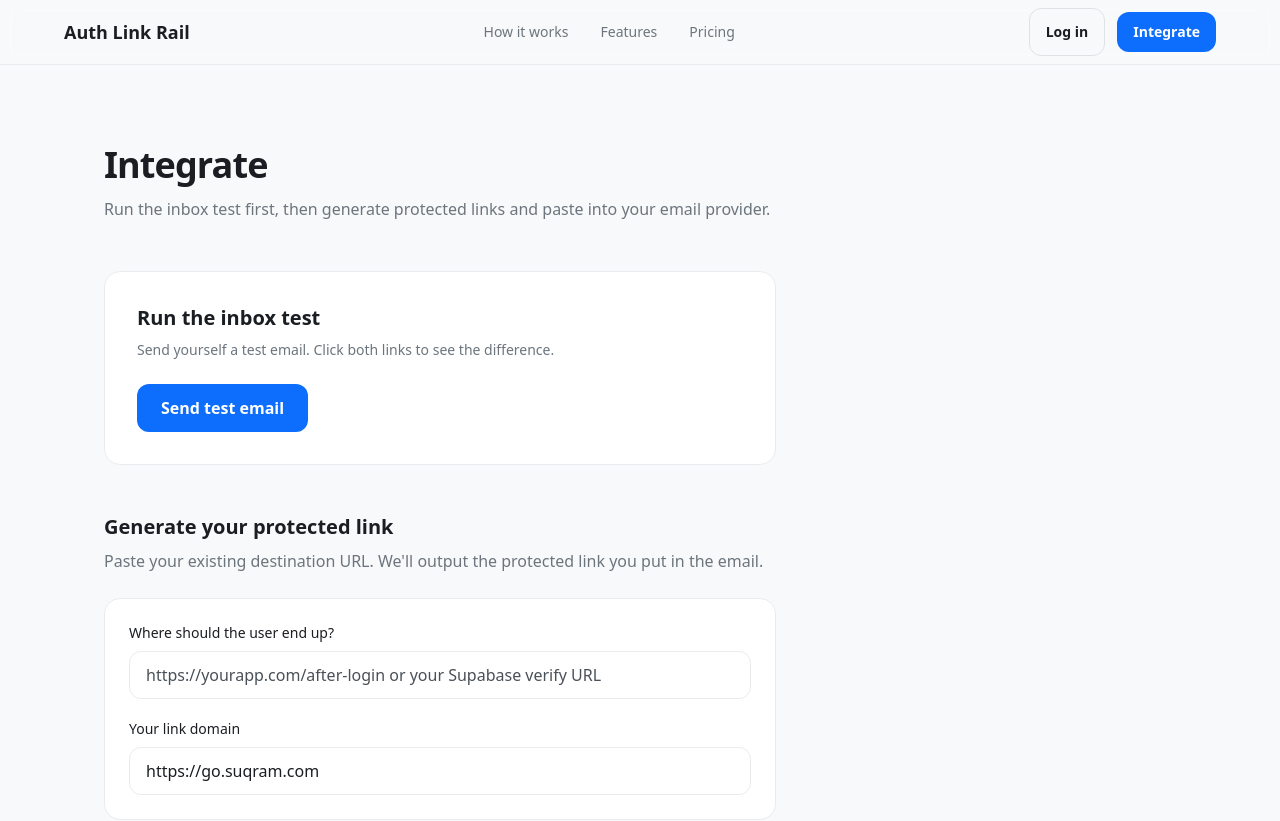
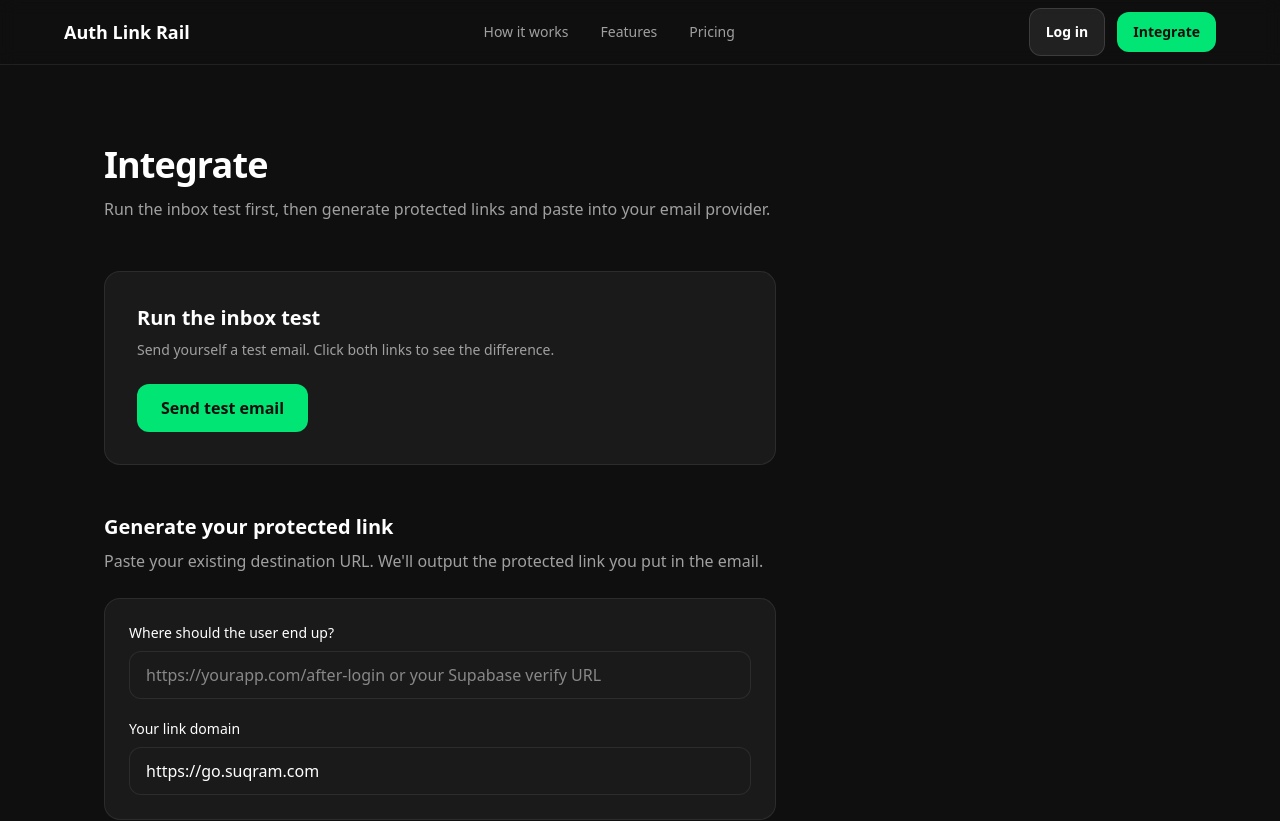
Before and after one commit to macuunamatata/Suqram, a Next.js app in the folder site/: page /start in a window 1280 px wide. Shown: the top 821 px of the page. Built offline with nearby package versions, Linux system fonts and the light colour scheme.

Commit message:
Update marketing site styling + deployment notes

```diff
--- a/site/app/globals.css
+++ b/site/app/globals.css
@@ -2,22 +2,22 @@
 @tailwind components;
 @tailwind utilities;
 
-/* Design system: light, domained.app-style. Dark mode explicitly disabled (single theme). */
+/* Design system: domained.app-style — dark theme, vibrant green accent. */
 :root {
-  --bg: #f8f9fa;
-  --bg2: #f1f3f5;
-  --panel: #ffffff;
-  --border: #e9ecef;
-  --border-strong: #dee2e6;
-  --text: #1a1d21;
-  --muted: #6c757d;
-  --muted-strong: #495057;
-  --accent: #0d6efd;
-  --accent-dim: rgba(13, 110, 253, 0.12);
-  --accent2: #0a58ca;
-  --ring: #0d6efd;
-  --shadow: 0 4px 14px rgba(0, 0, 0, 0.08);
-  --shadow-hover: 0 8px 24px rgba(0, 0, 0, 0.1);
+  --bg: #0f0f0f;
+  --bg2: #1a1a1a;
+  --panel: #1a1a1a;
+  --border: rgba(255, 255, 255, 0.08);
+  --border-strong: rgba(255, 255, 255, 0.12);
+  --text: #ffffff;
+  --muted: #a0a0a0;
+  --muted-strong: #888888;
+  --accent: #00e573;
+  --accent-dim: rgba(0, 229, 115, 0.15);
+  --accent2: #00c462;
+  --ring: #00e573;
+  --shadow: 0 4px 14px rgba(0, 0, 0, 0.3);
+  --shadow-hover: 0 8px 24px rgba(0, 0, 0, 0.4);
 }
 
 body {
@@ -51,22 +51,22 @@ h1, h2, h3 {
     height: 48px;
     min-height: 48px;
     background: var(--accent);
-    color: #fff;
+    color: #0f0f0f;
   }
   .btn-primary:hover {
     background: var(--accent2);
-    box-shadow: var(--shadow);
+    box-shadow: 0 0 20px rgba(0, 229, 115, 0.35);
   }
   .btn-secondary {
     @apply inline-flex items-center justify-center rounded-xl px-6 py-3 text-base font-semibold transition-all duration-200;
     height: 48px;
     min-height: 48px;
     color: var(--text);
-    background: transparent;
+    background: rgba(255, 255, 255, 0.08);
     border: 1px solid var(--border-strong);
   }
   .btn-secondary:hover {
-    background: var(--bg2);
+    background: rgba(255, 255, 255, 0.12);
     border-color: var(--muted);
   }
   .link-accent {
@@ -79,14 +79,14 @@ h1, h2, h3 {
   }
   .pill {
     @apply inline-flex items-center rounded-full px-3 py-1 text-xs font-medium;
-    background: var(--bg2);
-    color: var(--muted-strong);
+    background: rgba(255, 255, 255, 0.08);
+    color: var(--muted);
     border: 1px solid var(--border);
   }
   .pill-accent {
     background: var(--accent-dim);
     color: var(--accent);
-    border-color: rgba(13, 110, 253, 0.25);
+    border-color: rgba(0, 229, 115, 0.35);
   }
   .input-base {
     @apply block w-full rounded-xl border px-4 py-3 text-[var(--text)] placeholder-[var(--muted-strong)] transition-all duration-200;
```
